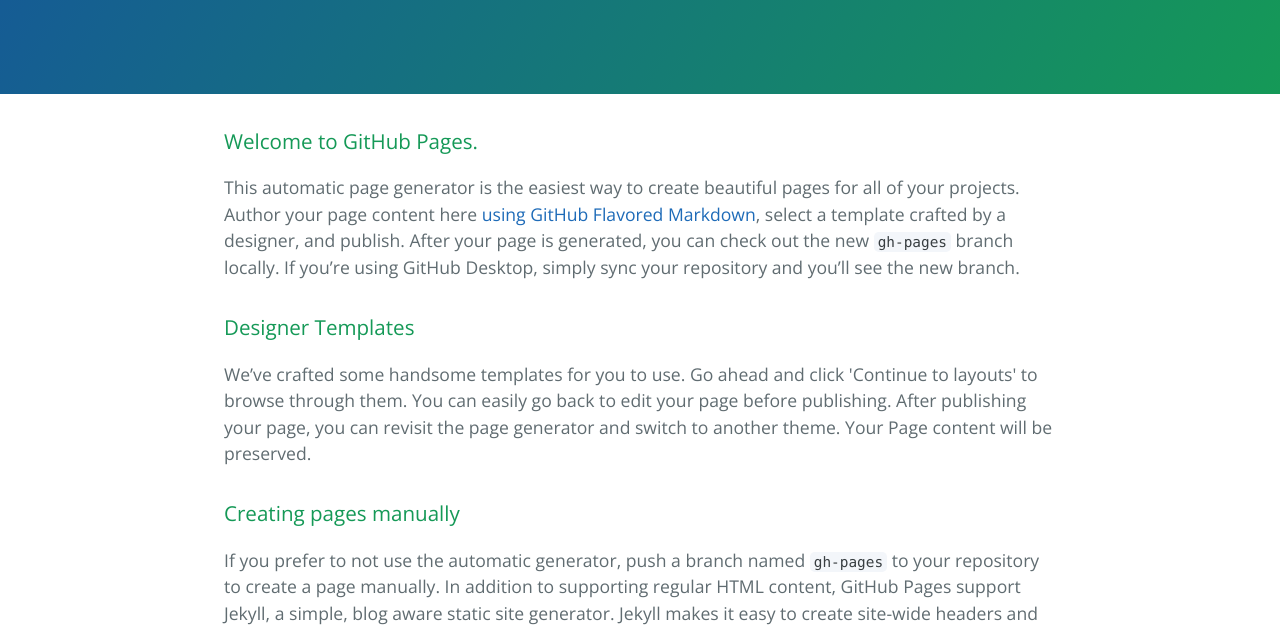
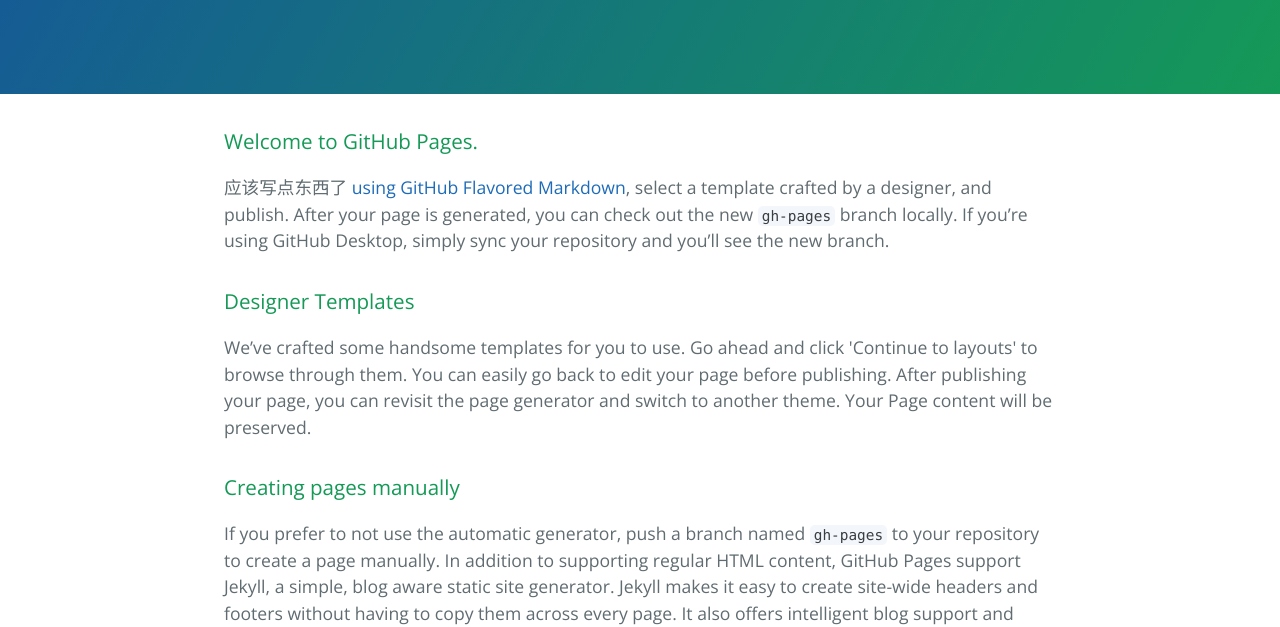
Before and after one commit to caojiangtao/caojiangtao.github.io, a plain HTML site: page index.html in a window 1280 px wide. Shown: the part 176-803 px from the top of the page. Drawn offline with nearby package versions, Linux system fonts and the light colour scheme.

Commit message:
Update index.html

```diff
--- a/index.html
+++ b/index.html
@@ -2,7 +2,7 @@
 <html lang="en-us">
   <head>
     <meta charset="UTF-8">
-    <title>Caojiangtao.GitHub.io by caojiangtao</title>
+    <title>Caojiangtao博客</title>
     <meta name="viewport" content="width=device-width, initial-scale=1">
     <link rel="stylesheet" type="text/css" href="stylesheets/normalize.css" media="screen">
     <link href='https://fonts.googleapis.com/css?family=Open+Sans:400,700' rel='stylesheet' type='text/css'>
@@ -19,7 +19,7 @@
       <h3>
 <a id="welcome-to-github-pages" class="anchor" href="#welcome-to-github-pages" aria-hidden="true"><span aria-hidden="true" class="octicon octicon-link"></span></a>Welcome to GitHub Pages.</h3>
 
-<p>This automatic page generator is the easiest way to create beautiful pages for all of your projects. Author your page content here <a href="https://guides.github.com/features/mastering-markdown/">using GitHub Flavored Markdown</a>, select a template crafted by a designer, and publish. After your page is generated, you can check out the new <code>gh-pages</code> branch locally. If you’re using GitHub Desktop, simply sync your repository and you’ll see the new branch.</p>
+<p>应该写点东西了 <a href="https://guides.github.com/features/mastering-markdown/">using GitHub Flavored Markdown</a>, select a template crafted by a designer, and publish. After your page is generated, you can check out the new <code>gh-pages</code> branch locally. If you’re using GitHub Desktop, simply sync your repository and you’ll see the new branch.</p>
 
 <h3>
 <a id="designer-templates" class="anchor" href="#designer-templates" aria-hidden="true"><span aria-hidden="true" class="octicon octicon-link"></span></a>Designer Templates</h3>
```
